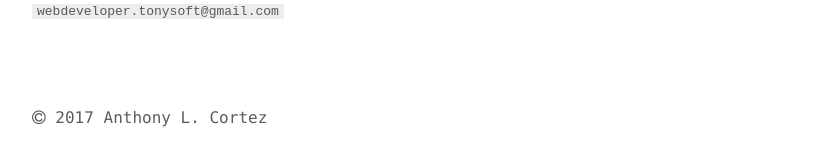
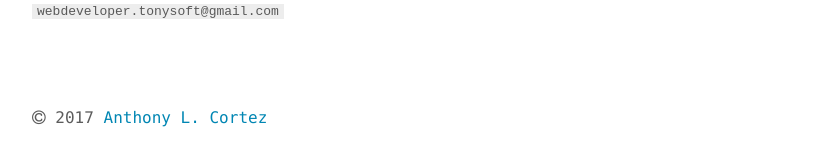
Before and after one commit to devtonysoft/blog, a Jekyll site: the page built from about.md, in a window 1280 px wide. Shown: the part 384-550 px from the top of the page, without its empty margins (232-1046 px from the left). Built offline with Jekyll 4.4.1, drawn with Linux system fonts in a browser that asks for light colours.

Commit message:
Add link to footer to main website

```diff
--- a/_includes/footer.html
+++ b/_includes/footer.html
@@ -1,5 +1,5 @@
 <footer class="site-footer">
   <div class="container">
-    <i class="fa fa-copyright"></i> {{ site.time | date: '%Y' }} {{ site.author.name }}</small>
+    <i class="fa fa-copyright"></i> {{ site.time | date: '%Y' }} <a href="https://webdevelopertony.github.io">{{ site.author.name }}</a></small>
   </div>
 </footer>
```
